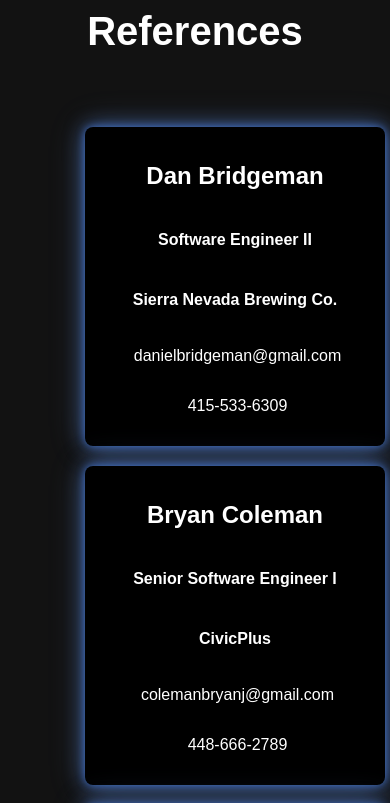
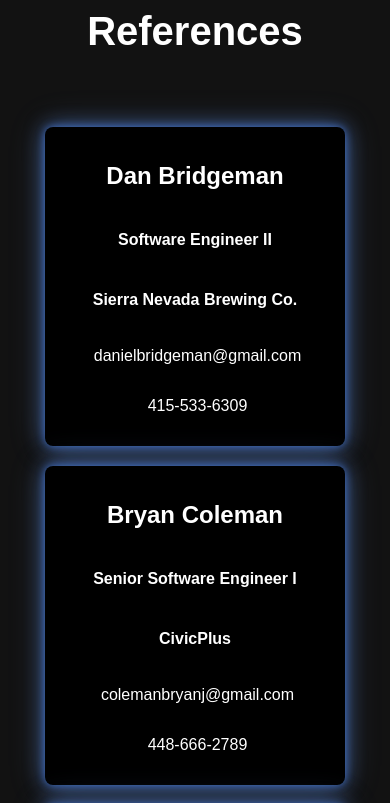
Before and after one commit to hzoppoth/myportfolio, a React (Create React App) app: page /aboutme in a window 390 px wide. Shown: the part 4120-4923 px from the top of the page. Built offline with nearby package versions, Linux system fonts and the light colour scheme.

Commit message:
modify css for phone

```diff
--- a/package.json
+++ b/package.json
@@ -13,7 +13,7 @@
     "web-vitals": "^2.1.4"
   },
   "scripts": {
-    "start": "react-scripts start",
+    "start": "react-scripts start --host 0.0.0.0",
     "build": "react-scripts build",
     "test": "react-scripts test",
     "eject": "react-scripts eject"
--- a/src/AboutMe.css
+++ b/src/AboutMe.css
@@ -7,9 +7,9 @@
     grid-template-columns: repeat(auto-fill, minmax(300px, 1fr));
     gap: 20px;
     margin-top: 20px;
-    margin-left: 40px;
-    margin-right: 40px;
   }
+
+
 
   .skill, .ref {
     display: flex;
--- a/src/Contacts.css
+++ b/src/Contacts.css
@@ -9,9 +9,7 @@
     margin: 0;
     padding: 0;
 }
-#global-div h1 {
-    font-size: 2.5em;
-}
+
 #global-div h3 {
     margin-top: 10px;
     margin-bottom: 50px;
--- a/src/Global.css
+++ b/src/Global.css
@@ -27,3 +27,7 @@ body {
     justify-content: center;
     align-items: center;
 }
+
+#name-header {
+  align-items: center;
+}
```
